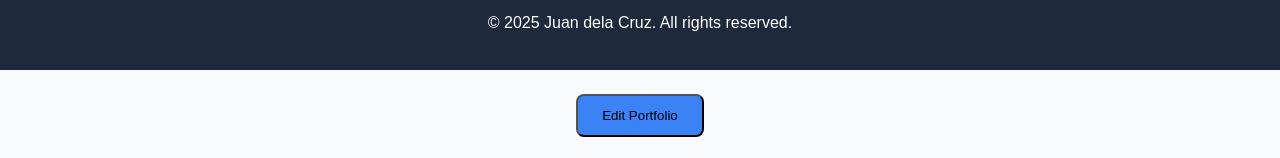
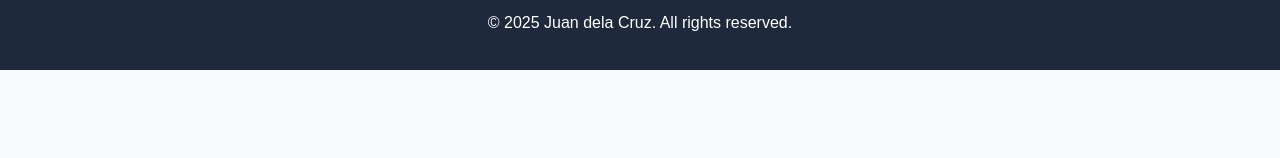
Before and after one commit to apdg21/editableportfolio, a plain HTML site: page style4/index.html in a window 1280 px wide. Shown: the part 3102-3260 px from the top of the page. After the commit the page ends 3172 px from the top, so only its background shows below. Drawn offline with Linux system fonts and the light colour scheme.

Commit message:
Add files via upload

```diff
--- a/style4/main.js
+++ b/style4/main.js
@@ -164,5 +164,25 @@ document.getElementById('json-file')?.addEventListener('change', e => {
   reader.readAsText(file);
 });
 
-// ===== Init =====
+// ===== Hide Admin Buttons Online =====
+function hideAdminOnline() {
+  const admin = document.querySelector('.admin');
+  if (!admin) {
+    console.error('Admin element not found');
+    return;
+  }
+  // Simple fetch to test online status
+  fetch('data.json', { method: 'HEAD' })
+    .then(() => {
+      console.log('Online: Hiding admin buttons');
+      admin.classList.remove('offline');
+    })
+    .catch(() => {
+      console.log('Offline: Showing admin buttons');
+      admin.classList.add('offline');
+    });
+}
+
+// Initialize
+hideAdminOnline();
 loadContent();
--- a/style4/style.css
+++ b/style4/style.css
@@ -328,11 +328,11 @@ footer {
 
 /* ===== Offline Controls ===== */
 .offline-only {
-  display: none;
+  display: none !important;
 }
 
-.offline .offline-only {
-  display: block;
+.admin.offline .offline-only {
+  display: block !important;
   text-align: center;
   margin: 1.5rem auto;
 }
```
